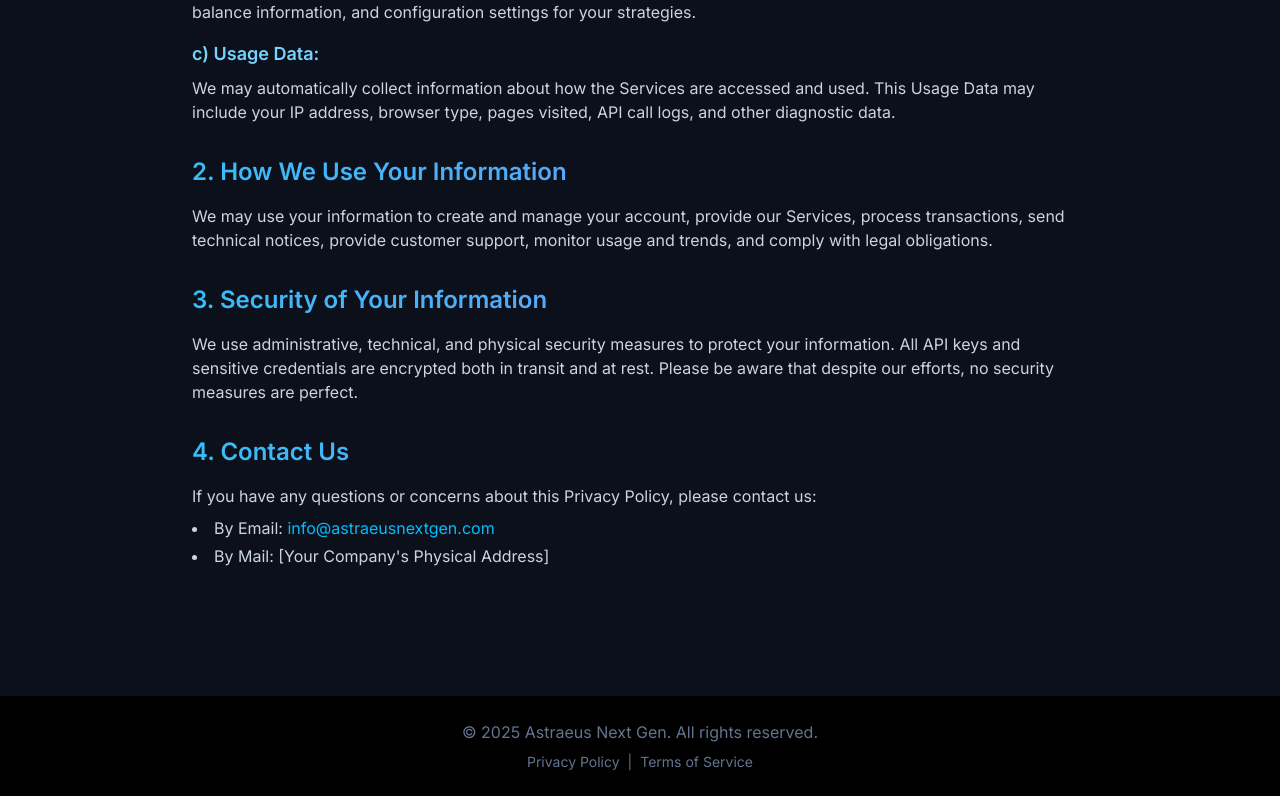
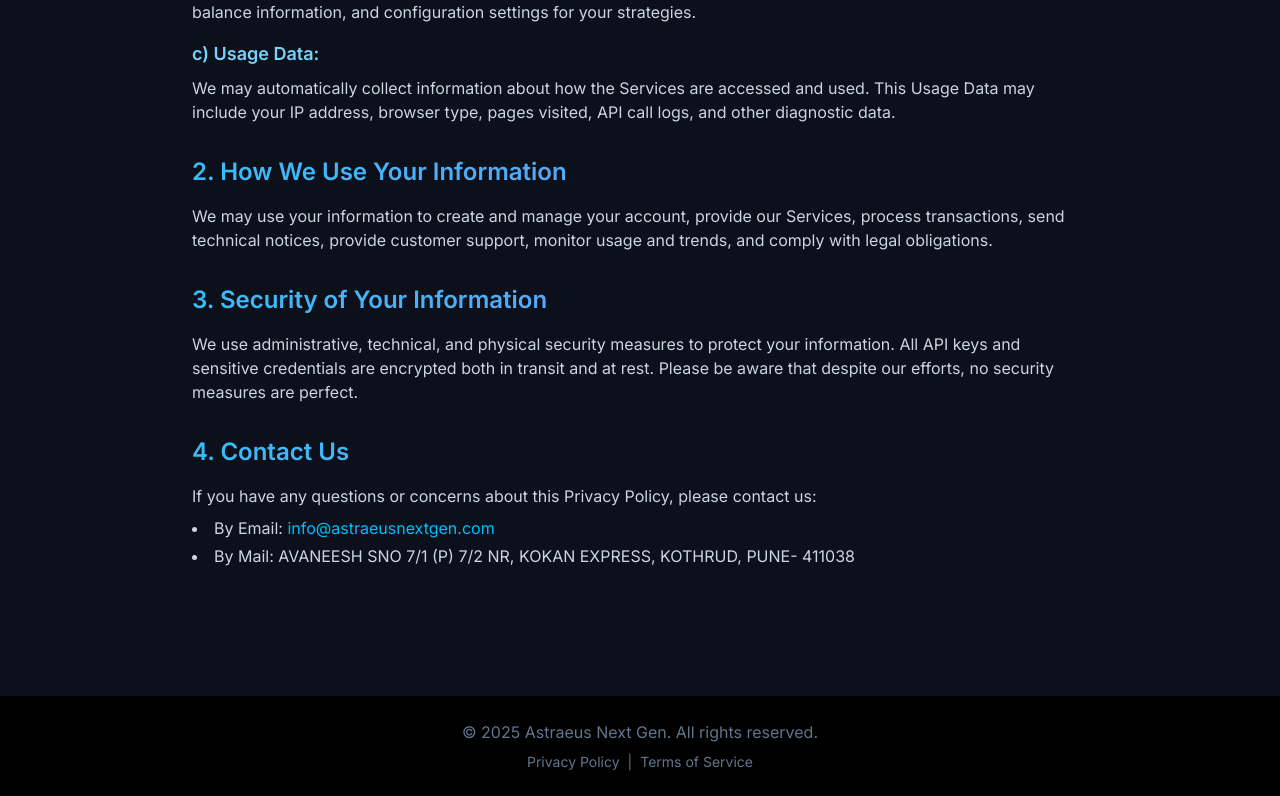
Before and after one commit to Derek1350/Astreaus-Next-Gen-UI, a React (Vite) app: page /privacy in a window 1280 px wide. Shown: the part 708-1504 px from the top of the page. Built offline with nearby package versions, Linux system fonts and the light colour scheme.

Commit message:
Address added

```diff
--- a/src/pages/PrivacyPolicyPage.jsx
+++ b/src/pages/PrivacyPolicyPage.jsx
@@ -40,7 +40,12 @@
             <p>If you have any questions or concerns about this Privacy Policy, please contact us:</p>
             <ul className="list-disc list-inside mt-2 space-y-1">
               <li>By Email: <a href="mailto:info@astraeusnextgen.com" className="text-sky-400 hover:underline">info@astraeusnextgen.com</a></li>
-              <li>By Mail: [Your Company's Physical Address]</li>
+              <li>
+                By Mail:
+                AVANEESH SNO 7/1 (P) 7/2 NR,
+                KOKAN EXPRESS, KOTHRUD,
+                PUNE- 411038
+              </li>
             </ul>
           </div>
         </div>
--- a/src/pages/TermsAndConditionsPage.jsx
+++ b/src/pages/TermsAndConditionsPage.jsx
@@ -46,7 +46,13 @@
                 <p>If you have any questions about these Terms, please contact us:</p>
                 <ul className="list-disc list-inside mt-2 space-y-1">
                     <li>By Email: <a href="mailto:info@astraeusnextgen.com" className="text-sky-400 hover:underline">info@astraeusnextgen.com</a></li>
-                    <li>By Mail: [Your Company's Physical Address]</li>
+                    <li>
+                      By Mail:
+                      AVANEESH SNO 7/1 (P) 7/2 NR,
+                      KOKAN EXPRESS, KOTHRUD,
+                      PUNE- 411038
+                    </li>
+
                 </ul>
             </div>
         </div>
```
